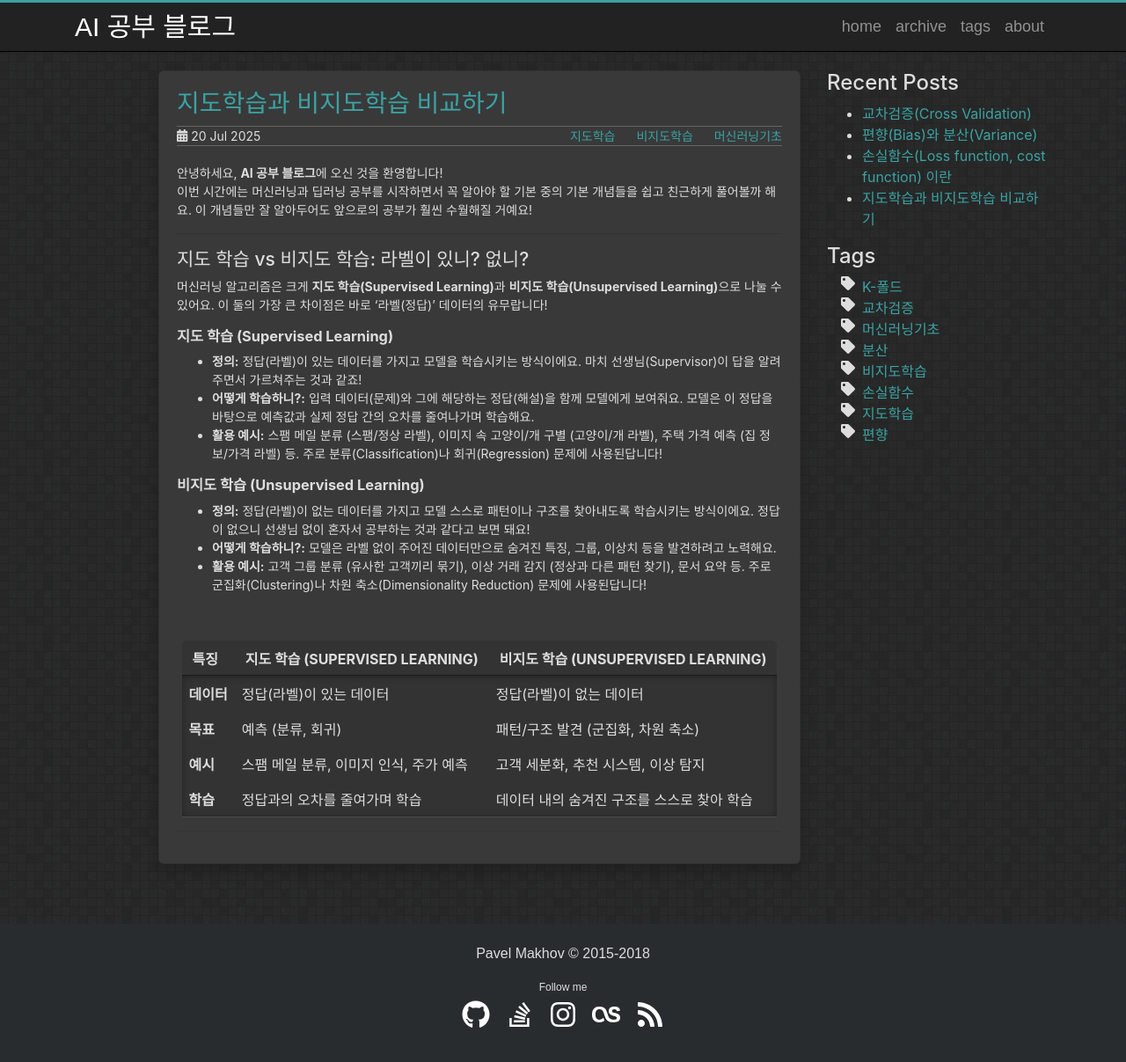
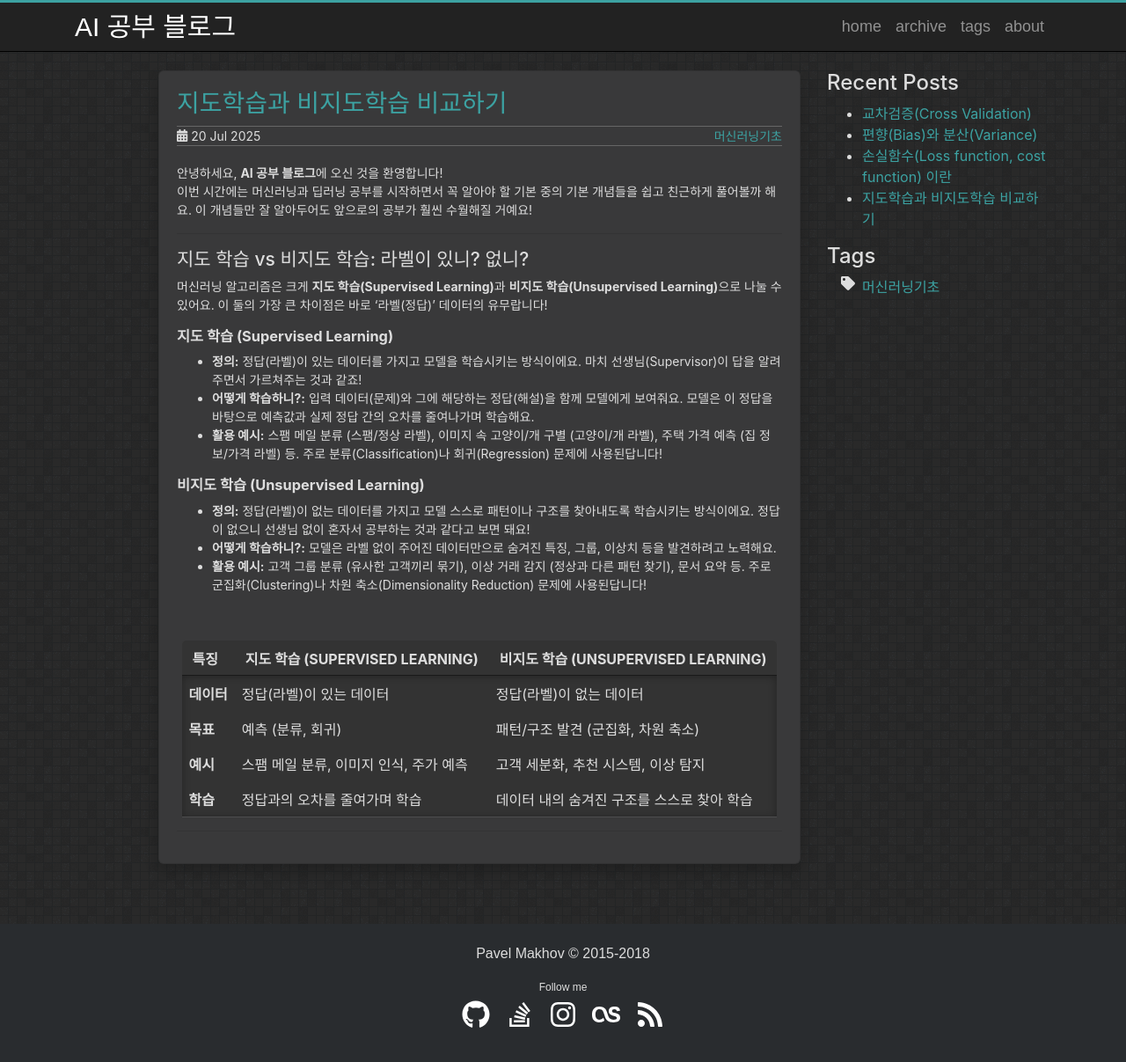
Before and after one commit to Lee-keonhee/Lee-keonhee.github.io, a Jekyll site: the page built from _posts/2025-07-20-weekly_2.md, in a window 1280 px wide and 1232 px high. Shown: the top 1207 px of the window at 88% size. Built offline with Jekyll 4.4.1, drawn with Linux system fonts in a browser that asks for light colours.

Commit message:
update post

```diff
--- a/_posts/2025-07-20-weekly_2.md
+++ b/_posts/2025-07-20-weekly_2.md
@@ -3,7 +3,7 @@ layout: post
 title:  "지도학습과 비지도학습 비교하기"
 date:   2025-07-20 09:00:00 +0900
 categories: [머신러닝, 인공지능, 데이터과학]
-tags: [지도학습, 비지도학습, 머신러닝기초]
+tags: [머신러닝기초]
 ---
 
 안녕하세요, **AI 공부 블로그**에 오신 것을 환영합니다!
--- a/_posts/2025-07-20-weekly_2_1.md
+++ b/_posts/2025-07-20-weekly_2_1.md
@@ -3,7 +3,7 @@ layout: post
 title:  "손실함수(Loss function, cost function) 이란"
 date:   2025-07-20 09:00:00 +0900
 categories: [머신러닝, 인공지능, 데이터과학]
-tags: [손실함수, 머신러닝기초]
+tags: [머신러닝기초]
 ---
 
 안녕하세요, **AI 공부 블로그**에 오신 것을 환영합니다!
--- a/_posts/2025-07-20-weekly_2_2.md
+++ b/_posts/2025-07-20-weekly_2_2.md
@@ -3,7 +3,7 @@ layout: post
 title:  "편향(Bias)와 분산(Variance)"
 date:   2025-07-20 09:00:00 +0900
 categories: [머신러닝, 인공지능, 데이터과학]
-tags: [편향, 분산, 머신러닝기초]
+tags: [머신러닝기초]
 ---
 
 안녕하세요, **AI 공부 블로그**에 오신 것을 환영합니다!
--- a/_posts/2025-07-20-weekly_2_3.md
+++ b/_posts/2025-07-20-weekly_2_3.md
@@ -3,7 +3,7 @@ layout: post
 title:  "교차검증(Cross Validation)"
 date:   2025-07-20 09:00:00 +0900
 categories: [머신러닝, 인공지능, 데이터과학]
-tags: [K-폴드, 교차검증, 머신러닝기초]
+tags: [머신러닝기초]
 ---
 
 안녕하세요, **AI 공부 블로그**에 오신 것을 환영합니다!
```
